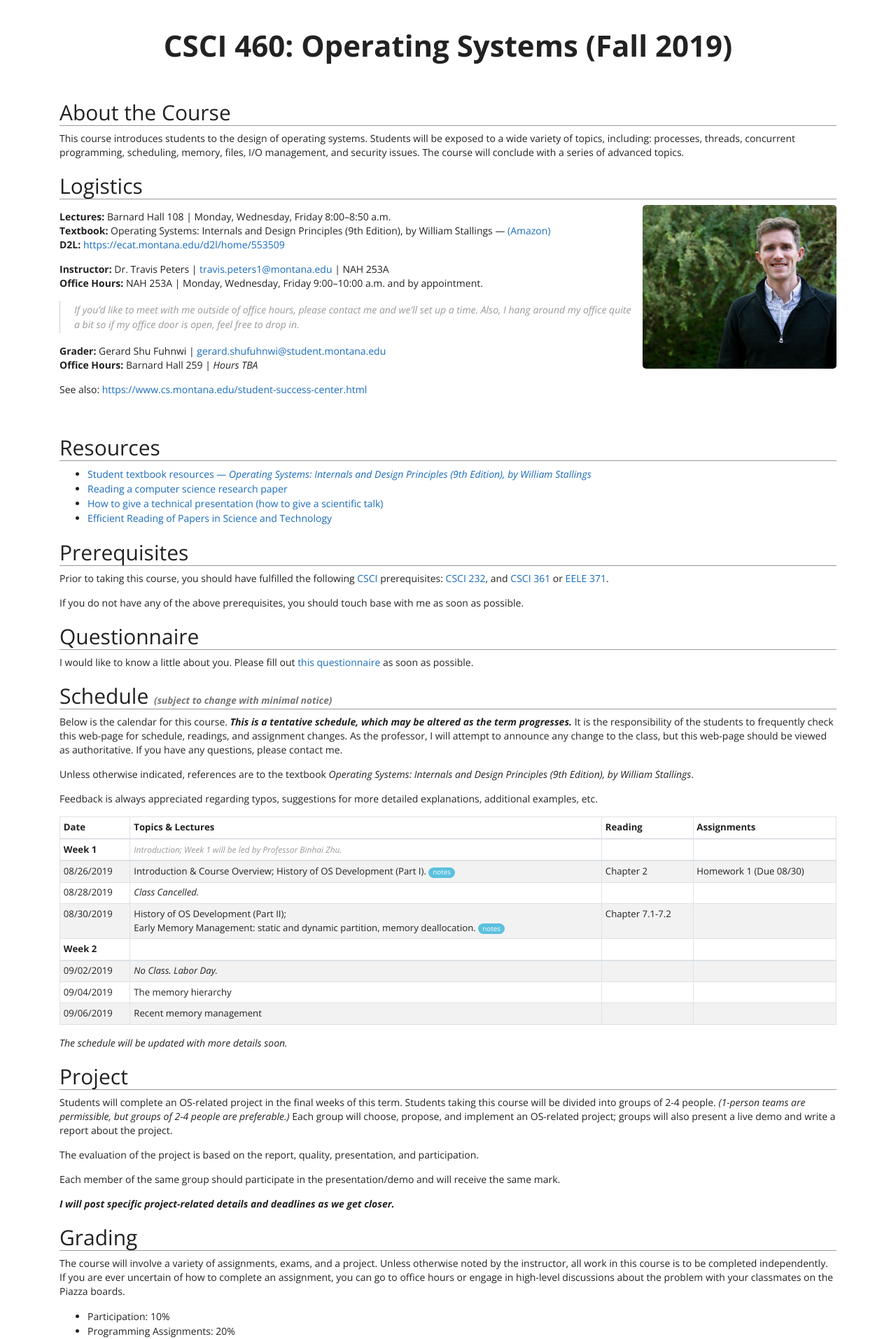
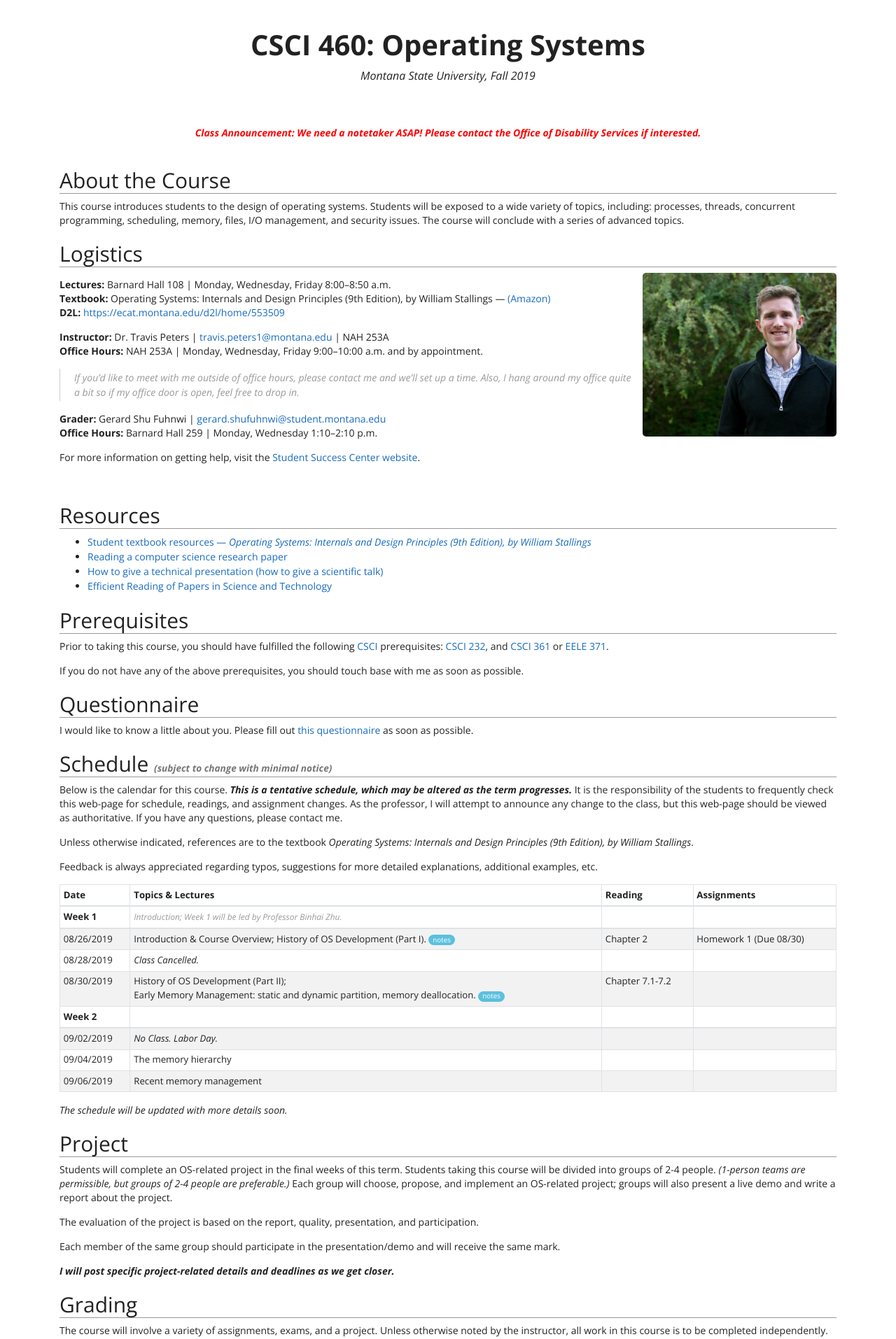
Before and after one commit to traviswpeters/cs460-2019-fall, a Jekyll site: the page built from index.md, in a window 1280 px wide. Shown: the top 1914 px of the page at 70% size. Built offline with Jekyll 4.4.1, drawn with Linux system fonts in a browser that asks for light colours; nearby versions of some CDN libraries; our own code applies the rules of GitHub Pages for plain Markdown files; some of the changed text lies outside the part shown.

Commit message:
style tweaks; update grader office hours

```diff
--- a/_includes/header.html
+++ b/_includes/header.html
@@ -1,3 +1,4 @@
-<div>
-    <h1 id="coursetitle">{{ site.data.settings.titlenum }}: {{ site.data.settings.title }} ({{ site.data.settings.term }})</h1>
+<div id="coursetitle">
+    <h1>{{ site.data.settings.titlenum }}: {{ site.data.settings.title }}</h1>
+    <span style="font-weight:200; font-size:1.0rem; font-style: italic;">Montana State University, {{ site.data.settings.term }}</span>
 </div>
--- a/assets/css/style.css
+++ b/assets/css/style.css
@@ -28,14 +28,13 @@ h1, h2, h3, h4, h5, h6 {
   /* margin-bottom: 5px; */
 }
 h1 {
-  /* font-size: 2.5rem; */
-  /* margin-top: 0px; */
-  /* margin-bottom: 15px; */
+  font-size: 2.5rem;
+  font-weight: bold;
 }
-h1#coursetitle {
+#coursetitle {
     text-align: center;
     padding:40px;
-    font-size: 3em;
+    /* font-size: 3em; */
     font-weight: 800;
 }
 h2 {
@@ -90,6 +89,13 @@ blockquote p {
     font-weight: 100;
     color: #999;
 }
+.announcement {
+    font-style: italic;
+    font-weight: 600;
+    color: red;
+    text-align: center;
+    padding: 20px 0px;
+}
 
 /* FOOTER */
 
--- a/index.md
+++ b/index.md
@@ -1,6 +1,8 @@
 ---
 layout: default
 ---
+
+<p class="announcement">Class Announcement: We need a notetaker ASAP! Please contact the Office of Disability Services if interested.</p>
 
 ## About the Course
 
@@ -23,9 +25,9 @@ The course will conclude with a series of advanced topics.
 > Also, I hang around my office quite a bit so if my office door is open, feel free to drop in.
 
 **Grader:** Gerard Shu Fuhnwi \| [gerard.shufuhnwi@student.montana.edu](mailto:gerard.shufuhnwi@student.montana.edu) <br/>
-**Office Hours:** Barnard Hall 259 | *Hours TBA* <br/>
+**Office Hours:** Barnard Hall 259 | Monday, Wednesday 1:10–2:10 p.m. <br/>
 
-See also: [https://www.cs.montana.edu/student-success-center.html](https://www.cs.montana.edu/student-success-center.html)
+For more information on getting help, visit the [Student Success Center website](https://www.cs.montana.edu/student-success-center.html).
 
 <br style="clear:both" />
 
@@ -291,7 +293,7 @@ only the last version will be graded.
 
 ## Sample Solutions
 
-Sample Solutions for assignments and exams will be posted on [D2L]({{site.data.settings.d2l}}).
+Sample solutions for assignments and exams will be posted on [D2L]({{site.data.settings.d2l}}).
 
 ## Course Expectations
 
```
